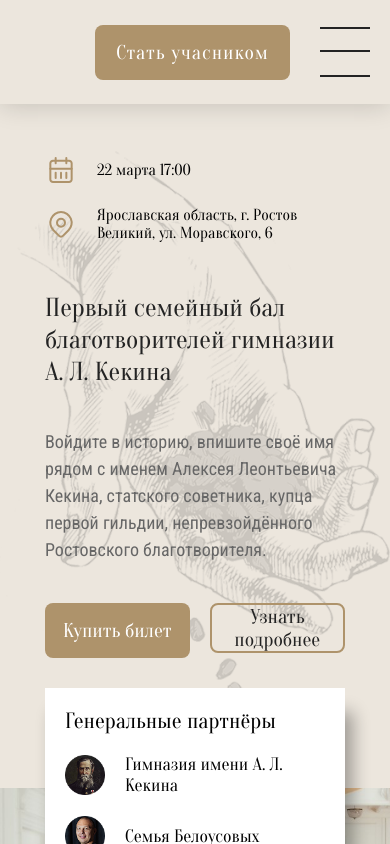
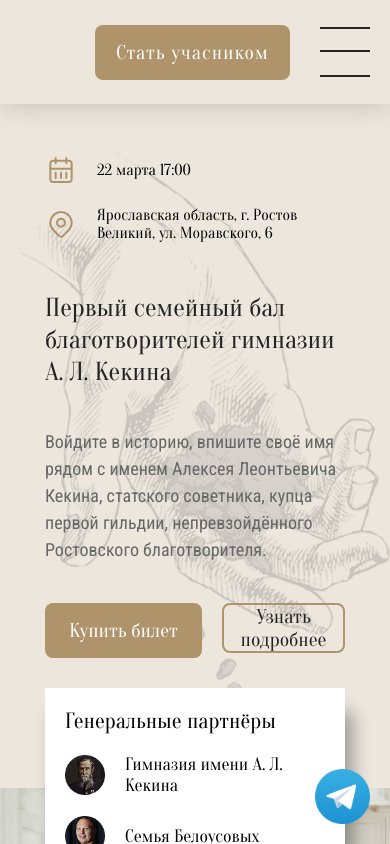
Before and after one commit to FcoreTeam/Charity-ball-website, a plain HTML site: page front-end/index.html in a window 390 px wide. Drawn offline with Linux system fonts and the light colour scheme.

Commit message:
telegram widget

```diff
--- a/front-end/CSS/styles.css
+++ b/front-end/CSS/styles.css
@@ -5,6 +5,20 @@
 @font-face {
   font-family: "oranienbaum";
   src: url("../FONT/oranienbaum.ttf");
+}
+.telegram__widget {
+  width: 67px;
+  height: 67px;
+  position: fixed;
+  z-index: 999;
+  right: 0;
+  bottom: 0;
+  margin-right: 20px;
+  margin-bottom: 20px;
+}
+.telegram__img{
+  width: 67px;
+  height: 67px;
 }
 /* header */
 header {
@@ -43,6 +57,9 @@ header {
   letter-spacing: 1px;
   font-size: 20px;
   cursor: pointer;
+  display: flex;
+  align-items: center;
+  justify-content: center;
   color: #fff;
 }
 /* intro */
@@ -575,7 +592,7 @@ header {
   display: none;
   position: absolute;
 }
-.show{
+.show {
   display: block;
 }
 .checkbox__title {
@@ -1151,6 +1168,14 @@ footer {
   }
 }
 @media (max-width: 470px) {
+  .telegram__widget{
+    width: 55px;
+    height: 55px;
+  }
+  .telegram__img{
+    width: 55px;
+    height: 55px;
+  }
   .intro__header {
     max-width: 300px;
   }
--- a/front-end/index.html
+++ b/front-end/index.html
@@ -13,6 +13,11 @@
     <title>Первый благотворительный бал гимназии им. А.Л. Кекина</title>
   </head>
   <body>
+    <a
+      href="https://t.me/gimnaziya_kekina_podderzhkabot"
+      class="telegram__widget"
+      ><img src="./IMG/tg.webp" alt="" class="telegram__img"
+    /></a>
     <div class="burger__menu__wrap">
       <div class="burger__menu">
         <div class="burger__header">
@@ -34,7 +39,11 @@
         <a onclick="headerHandle('Контакты')"> Контакты </a>
       </li>
 
-      <button class="header__btn">Стать учасником</button>
+      <a
+        href="https://legacy-ef.com/tselevye-kapitaly/gimnaziya-imeni-a-l-kekina/"
+        class="header__btn"
+        >Стать учасником</a
+      >
       <div class="burger" onclick="burgerHandle(1)">
         <span></span>
       </div>
@@ -84,7 +93,12 @@
             </div>
           </section>
           <section class="intro__btns">
-            <button class="buy__btn">Купить билет</button>
+            <a
+              href="https://legacy-ef.com/tselevye-kapitaly/gimnaziya-imeni-a-l-kekina/"
+            >
+              <button class="buy__btn">Купить билет</button>
+            </a>
+
             <a
               href="https://legacy-ef.com/tselevye-kapitaly/gimnaziya-imeni-a-l-kekina/"
               ><button class="other__btn">Узнать подробнее</button></a
```
Also changed, not shown: front-end/IMG/tg.webp (added).
